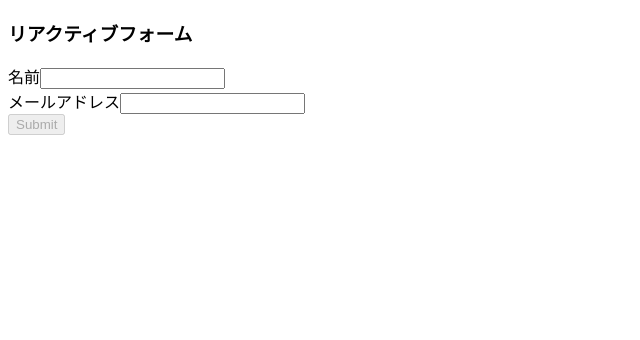
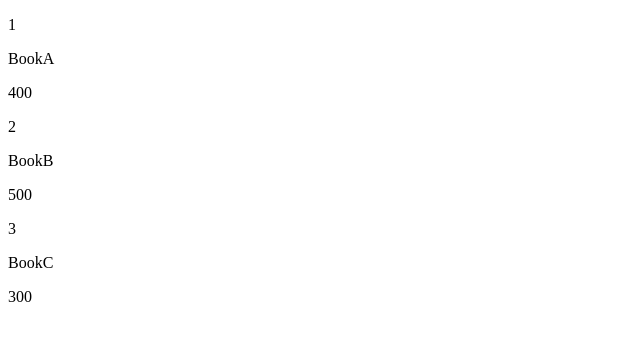
Before and after one commit to m-shimizu-f-50/my-app-angular, an Angular app: page / in a window 1280 px wide. Shown: the top 340 px of the page, without its empty margins (0-640 px from the left). Built offline with nearby package versions, Linux system fonts and the light colour scheme.

Commit message:
依存性注入の実装方法

```diff
--- a/src/app/app.component.html
+++ b/src/app/app.component.html
@@ -1,3 +1,5 @@
-<div>
-  <app-lesson-reactive-form></app-lesson-reactive-form>
+<div *ngFor="let book of getBooks(); let i = index">
+  <p>{{ i + 1 }}</p>
+  <p>{{ book.name }}</p>
+  <p>{{ book.price }}</p>
 </div>
--- a/src/app/app.component.ts
+++ b/src/app/app.component.ts
@@ -1,4 +1,5 @@
 import { Component } from '@angular/core';
+import { BookService } from './services/book.service';
 
 @Component({
   selector: 'app-root',
@@ -9,4 +10,12 @@ export class AppComponent {
   title = '私の最初のAngular';
   description = '説明テキストですよ';
   childMessage = '初期値';
+
+  // サービスクラスのインスタンス化
+  constructor(private bookService: BookService) {}
+
+  // サービスクラスを利用した情報の取得
+  getBooks(): Array<{ name: string; price: number }> {
+    return this.bookService.books;
+  }
 }
--- /dev/null
+++ b/src/app/services/book.service.ts
@@ -0,0 +1,20 @@
+import { Injectable } from '@angular/core';
+
+// サービスクラスであることを宣言
+// モジュールへの登録をせずコンポーネントに対してサービスの引き渡しが可能
+@Injectable({
+  providedIn: 'root',
+})
+export class BookService {
+  books = [
+    { name: 'BookA', price: 400 },
+    { name: 'BookB', price: 500 },
+    { name: 'BookC', price: 300 },
+  ];
+
+  constructor() {}
+
+  getBooks(): Array<{ name: string; price: number }> {
+    return this.books;
+  }
+}
```
Also changed, not shown: 1 other file (tests, documents, lock files or other folders).
